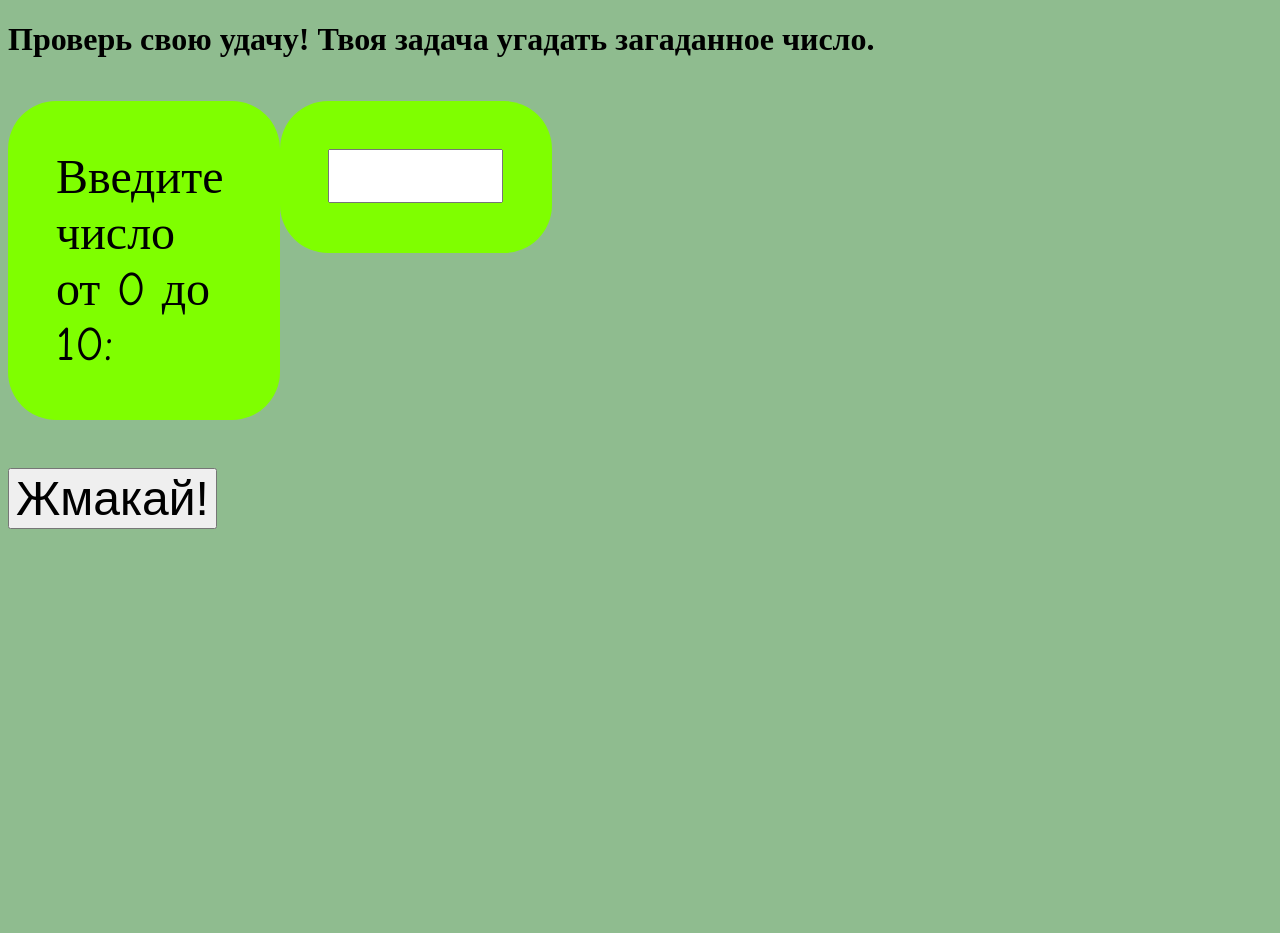
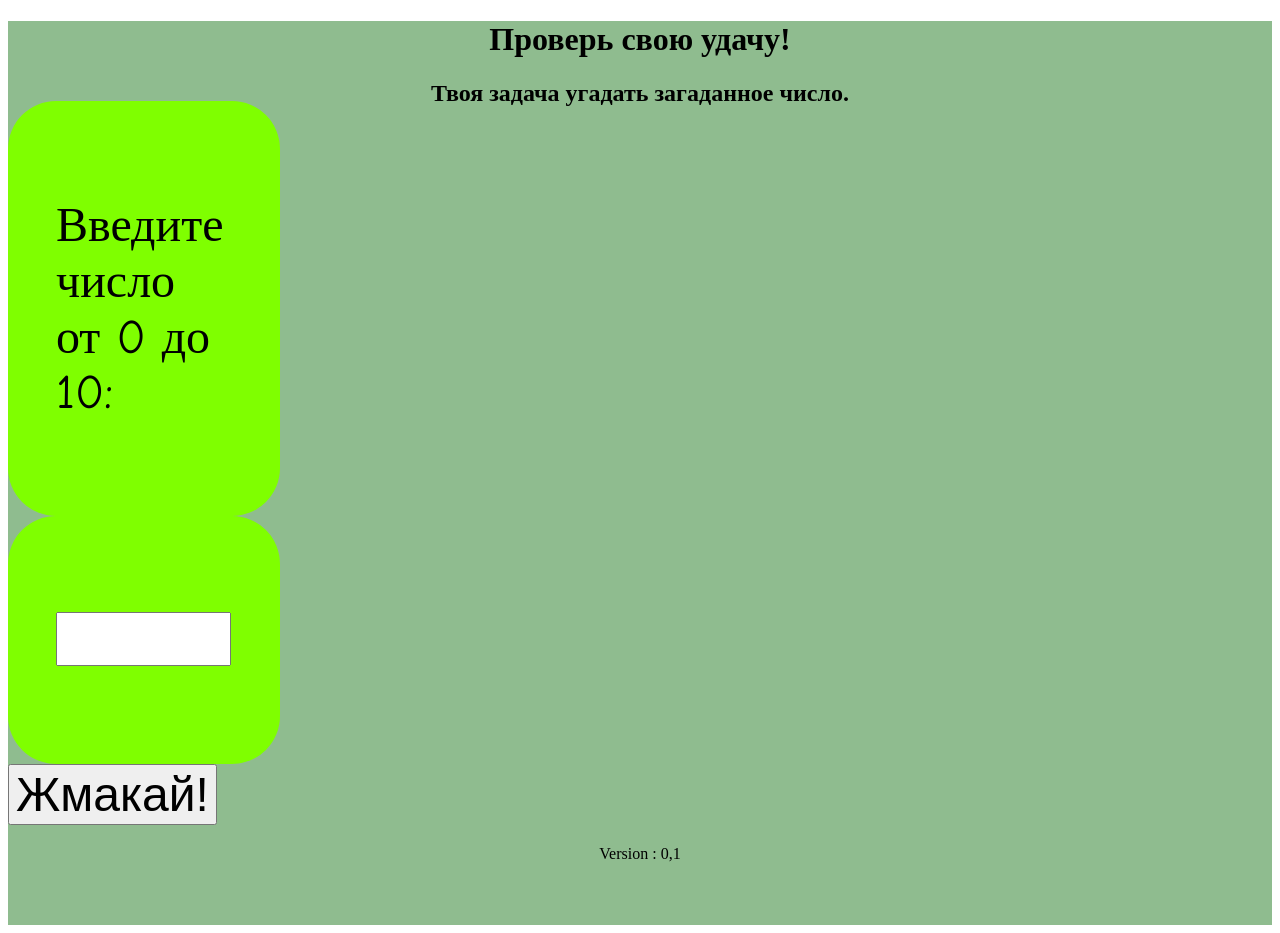
Before and after one commit to Vasiliy-Fedorov/Guess-how-much, a plain HTML site: page index.html in a window 1280 px wide. Before the commit the page ends 800 px from the top, so only its background shows below. Drawn offline with Linux system fonts and the light colour scheme.

Commit message:
try optimised

```diff
--- a/index.html
+++ b/index.html
@@ -6,19 +6,26 @@
     <link href="style.css" rel="stylesheet">
     <script src="1.js" defer></script>
 </head>
-<body class="n1">
-    <div class="header">
-    <h1>Проверь свою удачу! Твоя задача угадать загаданное число.</h1>
-    </div>
-    <div class="main">
+
+<body>
+<div class="n1">
+<div class="header">
+    <h1>Проверь свою удачу! </h1>
+    <h2>Твоя задача угадать загаданное число.</h2>
+</div>
+
+<span class="main">
         <p>Введите число от 0 до 10:</p>
-        <div> <p><input type="text" id="innum"></p>
-        </div>
-    </div>
+    </span>
 
-    <button onclick="guess()">Жмакай!</button>
-    <h2 id="out"></h2>
+<span class="main">
+    <p><input type="text" id="innum"></p>
+    </span>
 
-    <div class="footer"></div>
+<button onclick="guess()">Жмакай!</button>
+<h2 id="out"></h2>
+<div class="footer"> Version : 0,1</div>
+
+</div>
 </body>
 </html>
--- a/style.css
+++ b/style.css
@@ -1,21 +1,17 @@
 div.header{
     height: 80px;
     width: 100%;
+    align-items: center;
+    text-align: center!important;
+    border: 3px;
 }
-div.header h1 {
-    align-items: center;
-}
-body {
+div.n1 {
     background: darkseagreen;
     height: 100%;
 }
 p {
-    background: chartreuse;
-    width: 11rem;
-    border: chocolate;
-    border-radius: 3rem;
-    padding: 3rem;
-    margin-top: auto;
+
+   // margin-top: auto;
     font-family: "Comic Sans MS";
     font-size: 3rem;
 }
@@ -26,9 +22,14 @@ input#innum {
     width: 167px;
 
 }
-div.main {
+span.main {
+    background: chartreuse;
+    width: 11rem;
+    border: chocolate;
+    border-radius: 3rem;
+    padding: 3rem;
     height: 100%;
-display: flex;
+    display: flex;
 }
 button {
     font-size: 3rem;
@@ -36,4 +37,5 @@ button {
 div.footer{
     height: 80px;
     width: 100%;
+    text-align: center!important;
 }
```
